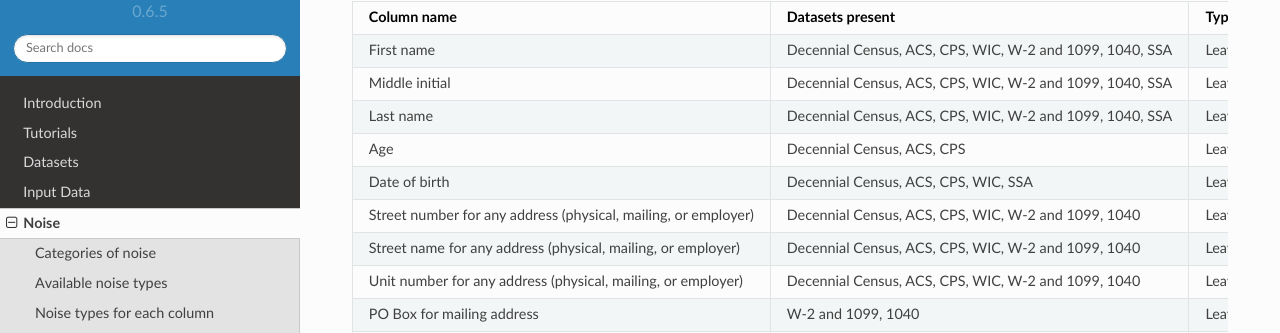
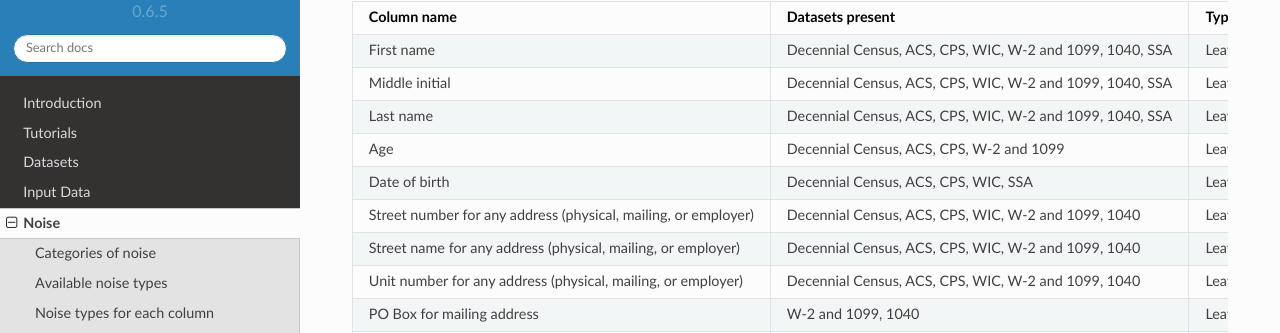
Before and after one commit to ihmeuw/pseudopeople, a Sphinx documentation site: the page built from docs/source/noise/index.rst, in a window 1280 px wide and 900 px high, scrolled down 1467 px. Shown: the part 118-451 px from the top of the window. Built offline with Sphinx 7.4.7 and the Read the Docs theme 2.0.0, drawn with Linux system fonts in a browser that asks for light colours.

Commit message:
Update docs/source/noise/index.rst
Co-authored-by: Nathaniel Blair-Stahn <ndbs@uw.edu>

```diff
--- a/docs/source/noise/index.rst
+++ b/docs/source/noise/index.rst
@@ -126,7 +126,7 @@ Noise types for each column
     - Leave a field blank, use a fake name, make typos, make OCR errors, make phonetic errors
     - In the 1040 form, the same noise types apply to the last name columns for the joint filer and dependents
   * - Age
-    - Decennial Census, ACS, CPS
+    - Decennial Census, ACS, CPS, W-2 and 1099
     - Leave a field blank, misreport age, make typos, make OCR errors
     -
   * - Date of birth
```
